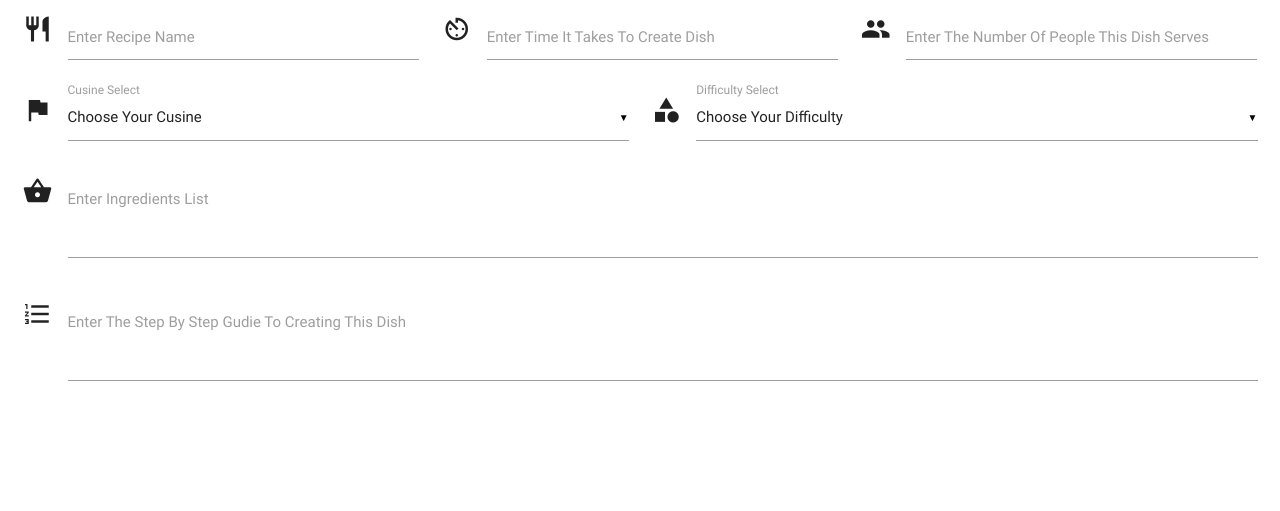
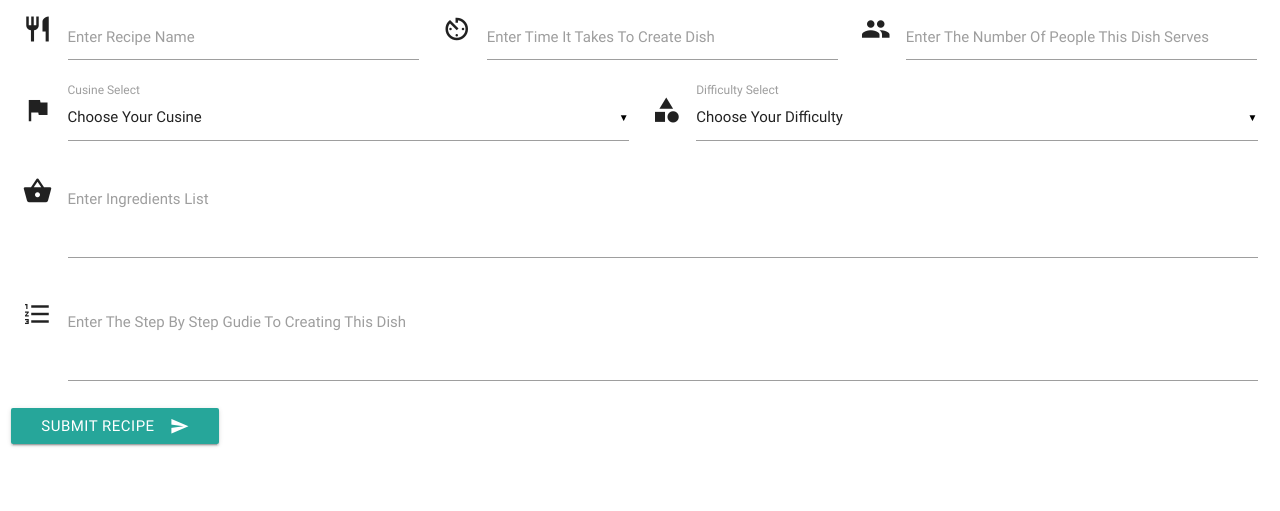
Before and after one commit to Code-Institute-Submissions/recipe_database, a Flask app: page /add_recipe in a window 1280 px wide. Shown: the part 127-638 px from the top of the page. Run offline with Flask 2, Linux system fonts and the light colour scheme; data that the repository does not hold is empty; some libraries are stand-ins or nearby versions.

Commit message:
added a submit button to form with function, using post method, new recipe now display on index.html

```diff
--- a/app.py
+++ b/app.py
@@ -10,7 +10,7 @@ mongo = PyMongo(app)
 
 @app.route('/')
 @app.route('/get_recipes')
-def get_cusines():
+def get_recipes():
     return render_template("index.html",
     recipes=mongo.db.recipes.find())
 
@@ -20,6 +20,12 @@ def add_recipe():
     cusine=mongo.db.cusine.find(),
     difficulty=mongo.db.difficulty.find())
 
+@app.route('/insert_recipe', methods=['POST'])
+def insert_recipe():
+    recipes = mongo.db.recipes
+    recipes.insert_one(request.form.to_dict())
+    return redirect(url_for('get_recipes'))
+
 if __name__ == '__main__':
     app.run(host=os.environ.get('IP'),
         port=int(os.environ.get('PORT')),
--- a/templates/add_recipe.html
+++ b/templates/add_recipe.html
@@ -3,7 +3,7 @@
     <h1>Add Your Recipe To The Existing Recipe Wiki</h1>
 
     <div class="row">
-        <form action="" method="POST" class="col s12">
+        <form action="{{ url_for('insert_recipe') }}" method="POST" class="col s12">
           <div class="row">
             <div class="input-field col s4">
               <i class="material-icons prefix">restaurant</i>
@@ -50,6 +50,10 @@
               <textarea name="instructions_details" id="instructions_details" class="materialize-textarea"></textarea>
               <label for="icon_telephone">Enter The Step By Step Gudie To Creating This Dish </label>
             </div>
+
+            <button class="btn waves-effect waves-light" type="submit" name="action">Submit Recipe
+                <i class="material-icons right">send</i>
+            </button>
           </div>
         </form>
     </div>
```
